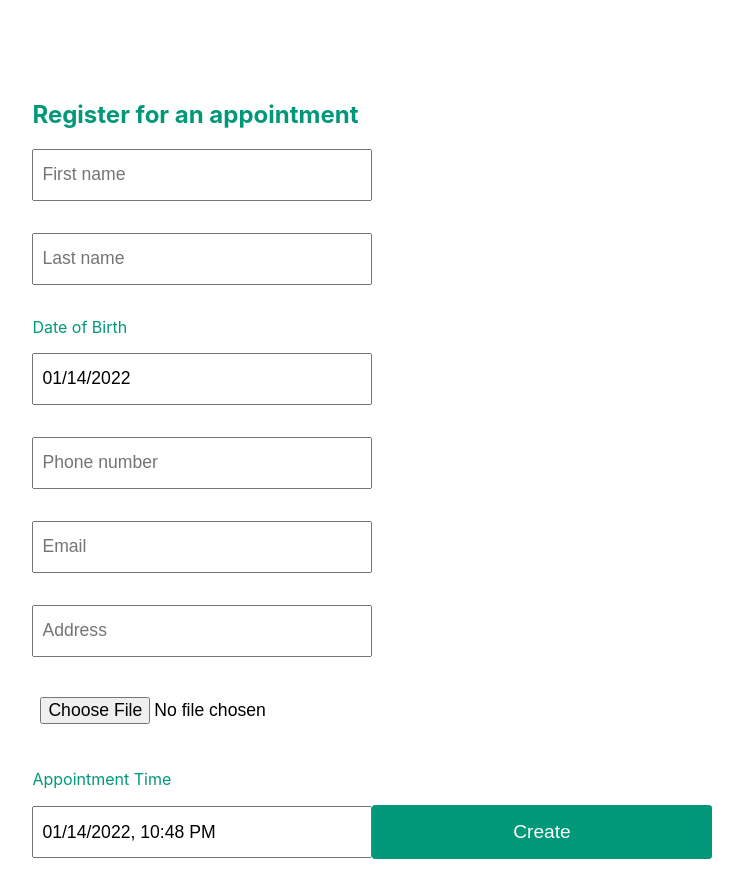
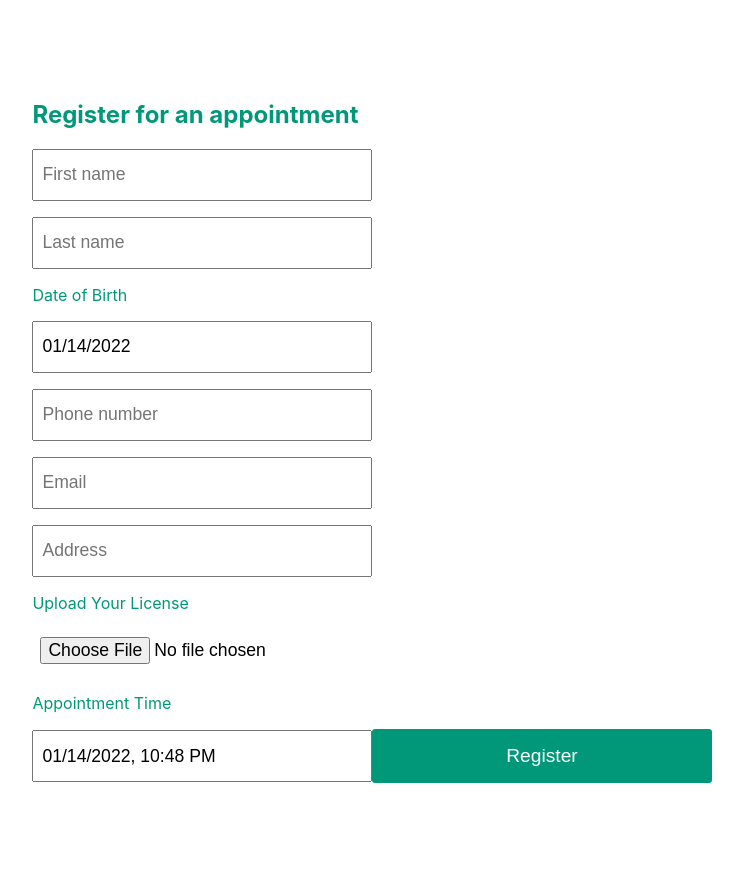
Before and after one commit to hyakkali/done-registration-portal, a React (Create React App) app: page / in a window 1280 px wide. Shown: the whole page, without its empty margins (268-1011 px from the left). After the commit the page ends 800 px from the top, so only its background shows below. Built offline with nearby package versions, Linux system fonts and the light colour scheme.

Commit message:
added label for license image, changed Create to Register

```diff
--- a/src/RegistrationForm.css
+++ b/src/RegistrationForm.css
@@ -17,7 +17,7 @@ input {
   padding: 0.5rem;
   font-size: 1.1em;
   font-weight: 500;
-  margin-bottom: 2rem;
+  margin-bottom: 1rem;
 }
 button {
   border: none;
--- a/src/RegistrationForm.js
+++ b/src/RegistrationForm.js
@@ -117,6 +117,7 @@ function RegistrationForm() {
           onChange={(e) => setAddress(e.target.value)}
           required
         />
+        <p className="label">Upload Your License</p>
         <input
           type="file"
           onChange={handleFileInput}
@@ -131,7 +132,7 @@ function RegistrationForm() {
           required
         />
 
-        <button type="submit" disabled={submitted}>Create</button>
+        <button type="submit" disabled={submitted}>Register</button>
 
         <div className="message">{message ? <p>{message}</p> : null}</div>
       </form>
```
